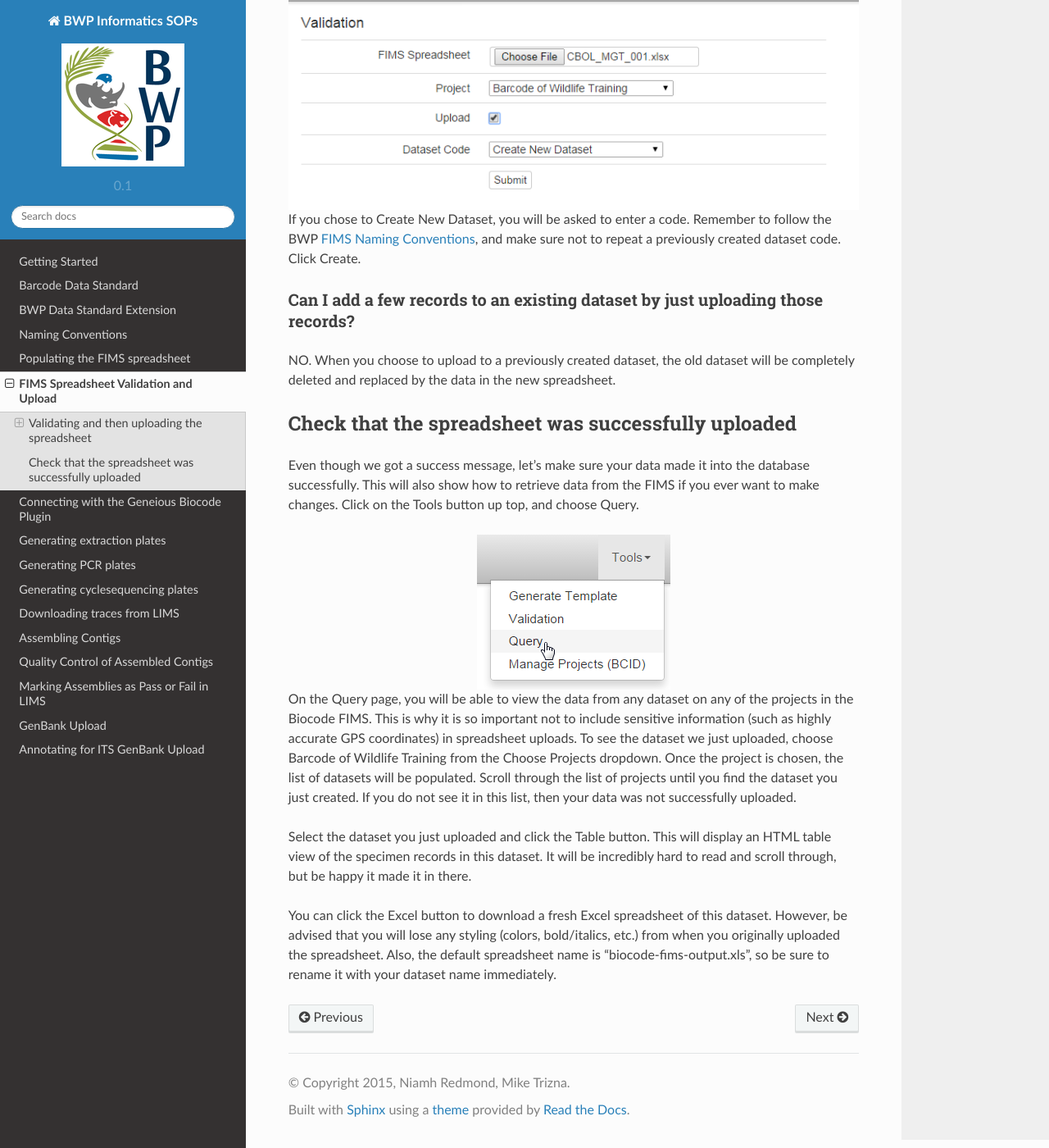
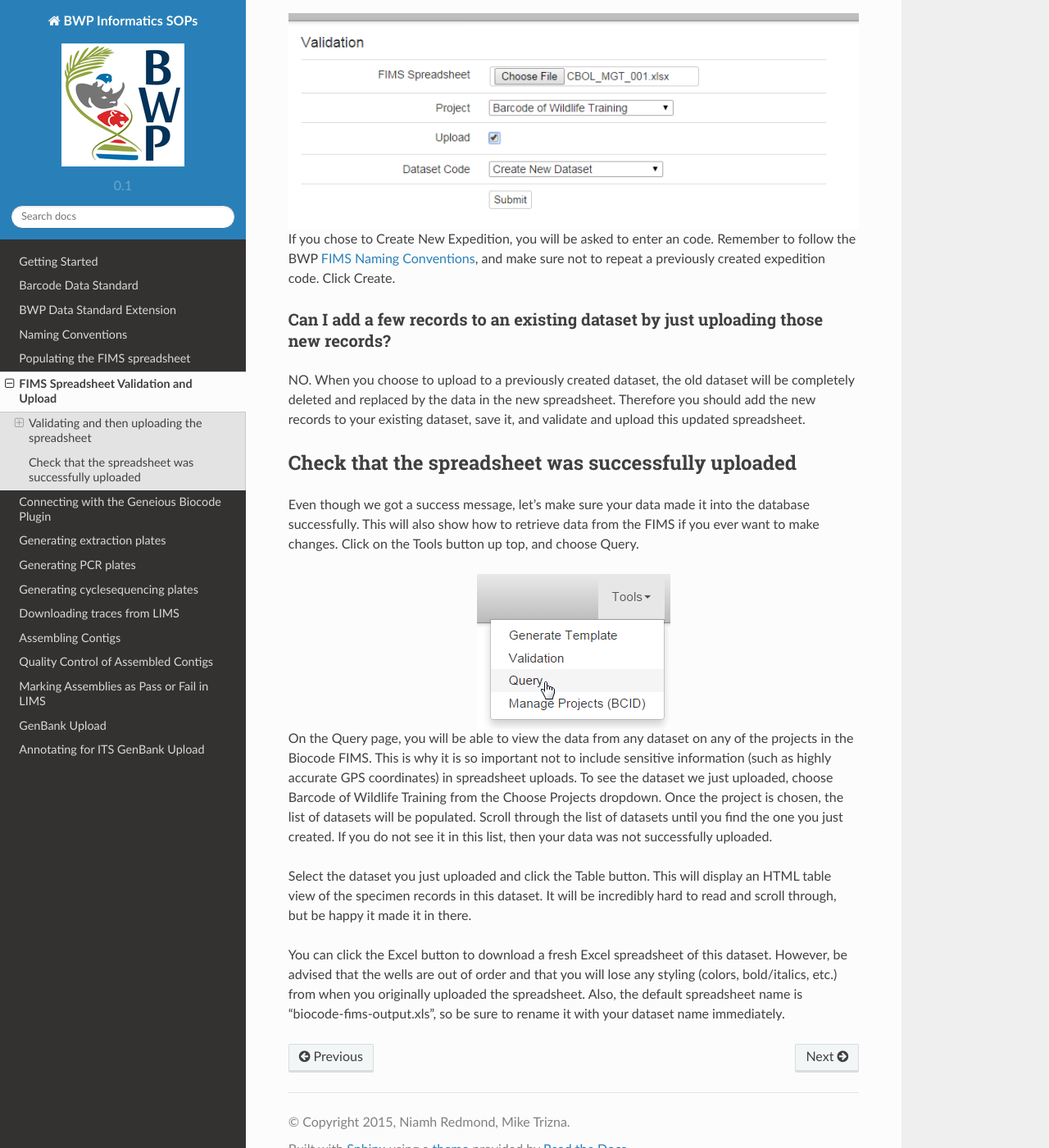
Before and after one commit to SIBarcodeNetwork/BWP-FIMS-and-LIMS, a Sphinx documentation site: the page built from Docs/fims_spreadsheet_val.rst, in a window 1280 px wide and 1400 px high, scrolled down 728 px. Shown: the whole window at 82% size. Built offline with Sphinx 7.4.7 and the Read the Docs theme 2.0.0, drawn with Linux system fonts in a browser that asks for light colours; some of the changed text lies outside the part shown.

Commit message:
FIMS spreadsheet validation and upload 1
I need help with the new images (I've taken all the screenshots). Also John has changed some of the terminology on biscicol.org so I tried to update it here (e.g. expedition).

```diff
--- a/Docs/fims_spreadsheet_val.rst
+++ b/Docs/fims_spreadsheet_val.rst
@@ -4,22 +4,22 @@ FIMS Spreadsheet Validation and Upload
 Validating and then uploading the spreadsheet
 ---------------------------------------------
 
-Once we have a spreadsheet fully populated, our next step will be to validate and upload the spreadsheet. The validation step checks every specimen record to make sure that they meet the set of rules established by the project. Go to http://biscicol.org/biocode-fims/ and click the Login button at the top. Log in with your pre-assigned BiSciCol username and password. (You do not need to log in to validate your spreadsheet, but you must be logged in to upload it to the database). After logging in, click on the Tools button at the top, and then choose Validation.
+Once we have a spreadsheet fully populated, our next step will be to validate and upload the spreadsheet tothe FIMS. The validation step checks every specimen record to make sure that they meet the set of rules established by the project. Go to http://biscicol.org and click the Login button at the top. Log in with your pre-assigned BiSciCol username and password. (You do not need to log in to validate your spreadsheet, but you must be logged in to upload it to the database). After logging in, click on the Tools button at the top, and then choose Validation.
 
 .. image:: /images/tools_validation.png
   :align: center
 
-On the Validation page, click the Choose File button to select your spreadsheet. Select your Project from the Project drop-down. If you are ready to upload your spreadsheet, select the Upload tick box. Once you check that box, the Dataset Code dropdown will appear. You can either leave it as Create New Dataset to upload the spreadsheet as a new dataset, or you can select one of your previously created datasets to overwrite. Press Submit.
+On the Valid and Load Data page, click the Choose File button to select your spreadsheet. Select your Project from the Project drop-down. If you are ready to upload your spreadsheet, select the Upload tick box. Once you check that box, the Dataset Code dropdown will appear. You can either leave it as Create New Expedition to upload the spreadsheet as a new dataset, or you can select one of your previously created datasets to overwrite. Ensure that the Public checkbox is ticked, otherwise the LIMS software will not be able to pull in the information. Press Submit.
 
 .. image:: /images/fims_validation_upload.png
   :align: center
 
-If you chose to Create New Dataset, you will be asked to enter a code. Remember to follow the BWP :ref:`conventions-link`, and make sure not to repeat a previously created dataset code. Click Create.
+If you chose to Create New Expedition, you will be asked to enter an code. Remember to follow the BWP :ref:`conventions-link`, and make sure not to repeat a previously created expedition code. Click Create.
 
-Can I add a few records to an existing dataset by just uploading those records?
+Can I add a few records to an existing dataset by just uploading those new records?
 ~~~~~~~~~~~~~~~~~~~~~~~~~~~~~~~~~~~~~~~~~~~~~~~~~~~~~~~~~~~~~~~~~~~~~~~~~~~~~~~
 
-NO. When you choose to upload to a previously created dataset, the old dataset will be completely deleted and replaced by the data in the new spreadsheet.
+NO. When you choose to upload to a previously created dataset, the old dataset will be completely deleted and replaced by the data in the new spreadsheet. Therefore you should add the new records to your existing dataset, save it, and validate and upload this updated spreadsheet.
 
 Check that the spreadsheet was successfully uploaded
 ----------------------------------------------------
@@ -29,8 +29,8 @@ Even though we got a success message, let’s make sure your data made it into t
 .. image:: /images/tools_query.png
   :align: center
 
-On the Query page, you will be able to view the data from any dataset on any of the projects in the Biocode FIMS. This is why it is so important not to include sensitive information (such as highly accurate GPS coordinates) in spreadsheet uploads. To see the dataset we just uploaded, choose Barcode of Wildlife Training from the Choose Projects dropdown. Once the project is chosen, the list of datasets will be populated. Scroll through the list of projects until you find the dataset you just created. If you do not see it in this list, then your data was not successfully uploaded.
+On the Query page, you will be able to view the data from any dataset on any of the projects in the Biocode FIMS. This is why it is so important not to include sensitive information (such as highly accurate GPS coordinates) in spreadsheet uploads. To see the dataset we just uploaded, choose Barcode of Wildlife Training from the Choose Projects dropdown. Once the project is chosen, the list of datasets will be populated. Scroll through the list of datasets until you find the one you just created. If you do not see it in this list, then your data was not successfully uploaded.
 
 Select the dataset you just uploaded and click the Table button. This will display an HTML table view of the specimen records in this dataset. It will be incredibly hard to read and scroll through, but be happy it made it in there.
 
-You can click the Excel button to download a fresh Excel spreadsheet of this dataset. However, be advised that you will lose any styling (colors, bold/italics, etc.) from when you originally uploaded the spreadsheet. Also, the default spreadsheet name is "biocode-fims-output.xls", so be sure to rename it with your dataset name immediately.
+You can click the Excel button to download a fresh Excel spreadsheet of this dataset. However, be advised that the wells are out of order and that you will lose any styling (colors, bold/italics, etc.) from when you originally uploaded the spreadsheet. Also, the default spreadsheet name is "biocode-fims-output.xls", so be sure to rename it with your dataset name immediately.
```
